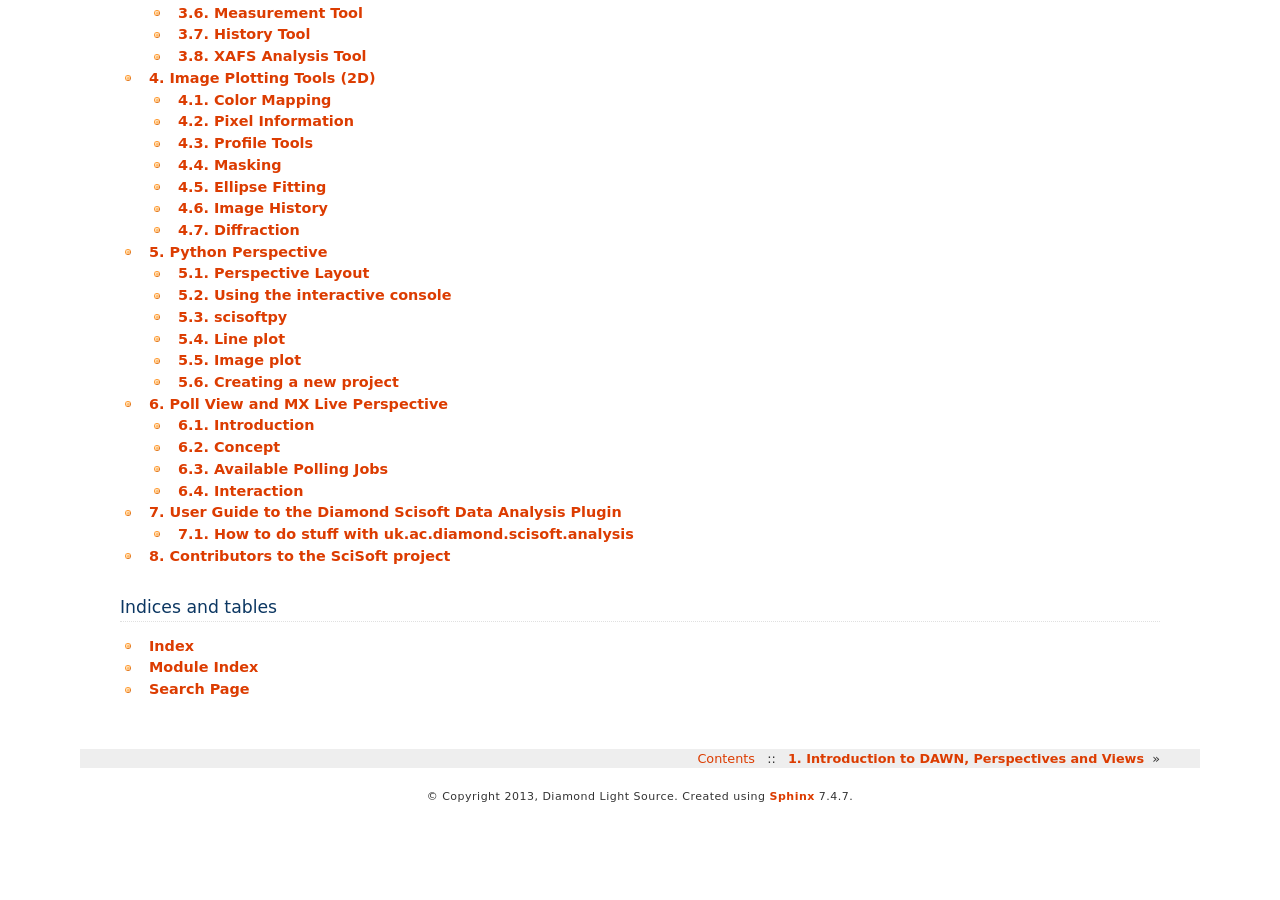
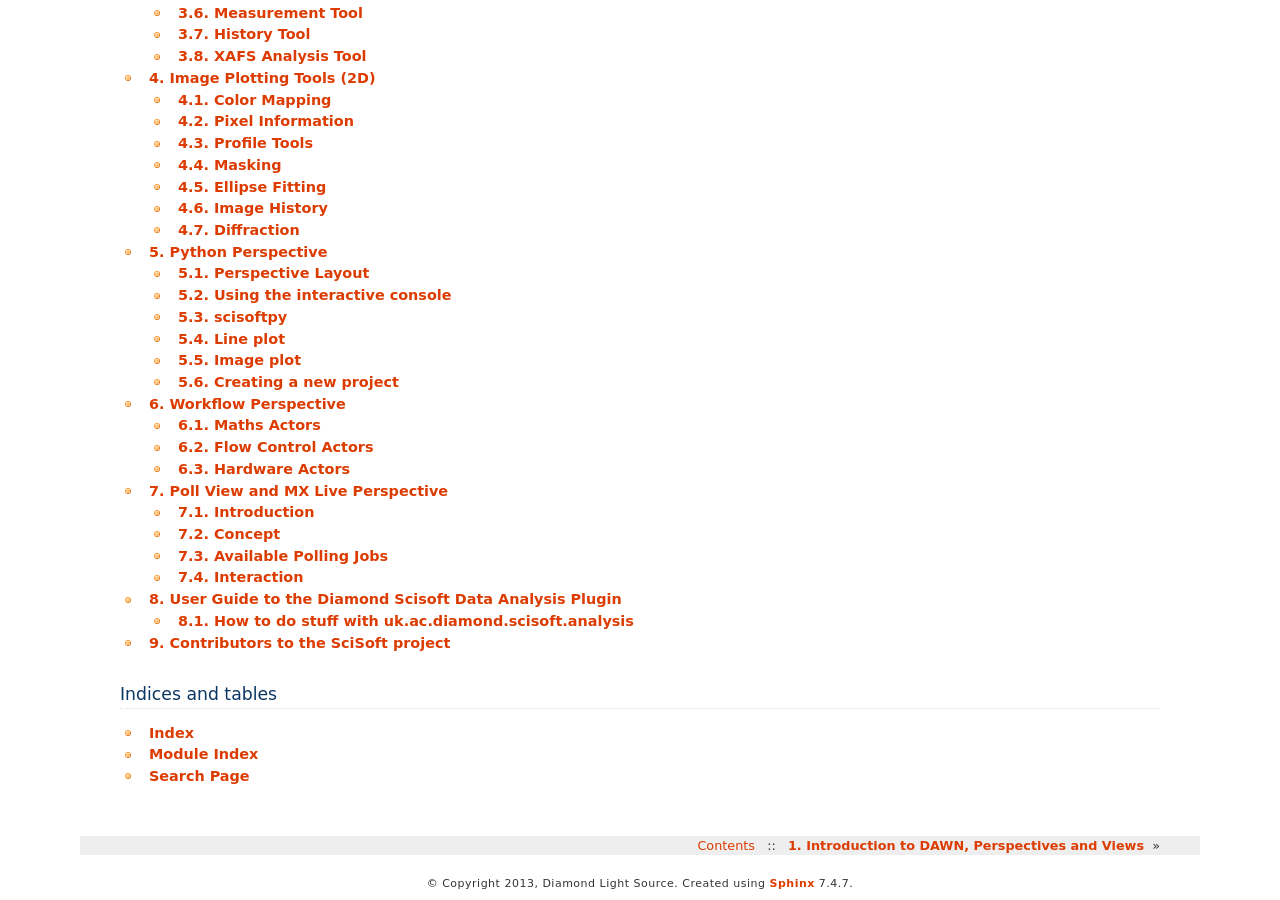
Before and after one commit to DawnScience/dawn-doc, a Sphinx documentation site: the page built from org.dawnsci.documentation.user/source/contents.rst, in a window 1280 px wide and 900 px high, scrolled down 754 px. Built offline with Sphinx 7.4.7, drawn with Linux system fonts in a browser that asks for light colours; pages that are not in the unit, such as notebooks, are missing from menus; before the commit the page ends 1567 px from its top, so only the background shows below that; some of the changed lines change nothing that is shown.

Commit message:
Initial workflowperspective rst file and images, no html added yet.

```diff
--- a/org.dawnsci.documentation.user/source/contents.rst
+++ b/org.dawnsci.documentation.user/source/contents.rst
@@ -13,6 +13,7 @@
    1d_tools
    2d_tools
    pythonperspective
+   workflowperspective
    pollingview
    exploration
    scisoftug
--- /dev/null
+++ b/org.dawnsci.documentation.user/source/workflowperspective.rst
@@ -0,0 +1,123 @@
+Workflow Perspective
+====================
+
+The Workflow perspective....
+
+.. image:: images/workflowperspective.png
+
+
+Maths Actors
+++++++++++++
+
+Add
+...
+
+An actor to add any data, for instance images, together. The actor has two inputs 'a' and 'b'. Multiple inputs may be connected to both a and b. In this case use the Expression Mode parameter to define the behavior of the actor with the multiple input data. The output is a data set named either with the object name or derived from the input variable 'file_name' depending on the value of the 'Name Mode' attribute.
+
+.. image:: images/add.png
+
+Subtract
+........
+
+An actor to subtract one array from another, for instance images. The actor has two inputs 'a' and 'b'. Multiple inputs may be connected to both a and b. In this case use the Expression Mode parameter to define the behavior of the actor with the multiple input data. Note you can repeatedly subtract one image from a pipeline of images by using 'a' for the pipeline and 'b' for the static image. The output is a data set named either with the object name or derived from the input variable 'file_name' depending on the value of the 'Name Mode' attribute.
+
+.. image:: images/subtract.png
+
+Multiply
+........
+
+An actor to multiply arrays, for instance images, together. The actor has two inputs 'a' and 'b'. Multiple inputs may be connected to both a and b. In this case use the Expression Mode parameter to define the behavior of the actor with the multiple input data. The output is a data set named either with the object name or derived from the input variable 'file_name' depending on the value of the 'Name Mode' attribute.
+
+.. image:: images/multiply.png
+
+Divide
+......
+
+An actor to divide arrays, for instance images, together. The actor has two inputs 'a' and 'b'. Multiple inputs may be connected to both a and b. In this case use the Expression Mode parameter to define the behavior of the actor with the multiple input data. The output is a data set named either with the object name or derived from the input variable 'file_name' depending on the value of the 'Name Mode' attribute.
+
+.. image:: images/divide.png
+
+Median
+......
+
+An actor to take a median of arrays, for instance images, together. The actor has two inputs 'a' and 'b'. Multiple inputs may be connected to both a and b. In this case use the Expression Mode parameter to define the behavior of the actor with the multiple input data. The output is a data set named either with the object name or derived from the input variable 'file_name' depending on the value of the 'Name Mode' attribute.
+
+Maths Actor Attributes
+......................
+
+* Name - Sets the name used in the workflow. Set to something short or it will truncate (the tooltip shows the full name in this case).
+* Expression Mode - Choose between different expression modes. For instance evaluation of the add every time a message is received, once all have been received or caching input to b and completing the add every time a changes.
+* Memory Mode - This parameter allows the original data to be modified in memory so save a copy being created. This operation however can have unforeseen downstream effects.
+* Name Mode - This attribute is used to define how the output data is named. It either uses the actor name, reads the value of the input variable 'file_name' and tried to assign a data set name from the file or just operates on the data leaving the name unchanged.
+
+Flow Control Actors
++++++++++++++++++++
+
+If
+..
+
+This actor allows different paths to be taken in the workflow depending on logical expressions. As an example see the "if_example.moml" workflow in workflows/examples:
+
+.. image:: images/if_example.png
+
+The output port have different names which can be visualised by hoovering the mouse pointer over the ports:
+
+.. image:: images/output_port.png
+
+The different output ports of the if actor are attributed different expressions. These expressions are visualised in the actor attributes view:
+
+.. image:: images/actor_attributes.png
+
+In this example the port 'output' is used if x!=1 and the port 'x==1' is used if x==1. The number of output ports and their expressions can be edited using the 'Create expressions' dialog:
+
+.. image:: images/create_expressions.png
+
+NOTE! There must always be one port called 'output'.
+
+
+Hardware Actors
++++++++++++++++
+
+
+Tango Motor
+...........
+
+This actor is a transformer type meaning it receives and transmits messages but does not create messages or act as a sink. The actor attaches to a Tango server which provides an attribute for setting value of hardware and reading value. In fact the Tango attribute does not have to move a motor, it can result in any action when the attribute changes.
+
+To set up the Tango connection go to Window->Preferences->Data Analysis->Tango. The system will attempt to automatically set the correct properties on a beamline by reading the environment variables when it starts for the first time. You will likely need to set the spec session name however.
+
+The 'Motors' attribute in the actor optionally sets the motors and always reads their value, passing this downstream in the pipeline. Typically the 'Motor Name' will be the URL to the TangoDevice after the beamline name. Something like 'motors/phi' normally. Currently the connection is not generic, only exposed motors in tango can be connected to - not everything. However arbitrary spec commands can be sent with the 'Spec Command' transformer.
+
+*Attributes*
+
+* Name - Sets the name used in the workflow. Set to something short or it will truncate (the tooltip shows the full name in this case).
+* Expression Mode - Options for specifying the flow control of the actor. For instance the actor will run on every message received or block until all messages are received. Each actor can have different options for the values of Expression Mode.
+* Motors - Parameter for editing the connections to hardware made when the actor is run. In this case a popup form is shown for adding one or more connections which are always read and optionally written. Upstream variables can be used in substitution notation ( '${var_name}' for instance) in the value and the 'Motor Name' is the last part of the Tango url after the beamline, for instance: 'motors/phi'.
+
+Spec Command
+............
+
+This actor sends spec commands into spec. These can either be individual commands, the result of each of which is recorded in a variable and passed on or a single macro file, which does not record output other than in the log file. All commands sent to spec are wrapped in an eval(' ') statement which means they can be typed in to the user interface the same as if entering commands directly into spec. If using the macro file option, you can right click on the actor and open an substitution editor for the maco. This allows upstream variables to be inserted to the macro by highlighting and double clicking the variable on the left. This actor requires tango servers to work and requires the correct tango client settings under 'Window->Prefrences->Data Analysis->Tango'.
+
+*Attributes*
+
+* Name - Sets the name used in the workflow. Set to something short or it will truncate (the tooltip shows the full name in this case).
+* Commands - The individual commands to run, the result of each of which may be read back into a separate macro.
+* Spec Macro - Reference a spec macro file with this parameter or start a new file. Then right click on the editor and open the editor. Values from up-stream can be substituted in.
+
+Shared Memory Source
+....................
+
+This source monitors shared memory and whenever it changes (note it doe nothing when no change occurs), it fires the pipeline with the data read. By default the actor monitors until stopped, i.e. the workflow never stops unless a stop actor is used downstream. There is an expert parameter to specify a timeout if the data does not change for a given time. The monitor can deal with 1D and 2D data being stored in the shared memory. For 1D there is a chunk size to specify the number of 1D arrays to read from the stack of shared memory. Integer and floating point data is supported. The actor uses a Tango client so the correct tango server for reading spec shared memory should be installed.
+
+*Attributes*
+
+* Name - Sets the name used in the workflow. Set to something short or it will truncate (the tooltip shows the full name in this case).
+* Chunk Size - The chunk of array data to read from the stack. Each data in the chunk will be forwarded on with a variable named using the 'Output Name' parameter and an 1-based integer for the chunk index. For instance 'shared1' for the first item and 'shared10' for the last when output name = “shared” and chunk size is 10.
+* Data type - Either a stack of 1D data or a 2D image.
+* Inactive After (expert parameter) - Set to -1 for infinite monitoring or a positive value in ms to define a period beyond which if the data does not change, the workflow will exit.
+* Output Name - The variable name which should be used for output data read.
+* Source Frequency - The period of checking for new data .If data has changed, it will be read and sent on, if not this actor will wait until another interval of 'Source Frequncy' has passed. Units in ms.
+* Spec Name - The name of the spec session to connect to. NOTE you cannot currently connect to arbitrary spec sessions they have to be made available by your beamline contact(s).
+* Spec Tango URI - The portion of the URI to identify the spec tango server used, for instance 'spec/shm'.
+* Spec Variable - The spec variable in the spec session to monitor. Providing the other attributes are filled in, the system will connect to spec and offer a drop down for this parameter.
```
Also changed, not shown: org.dawnsci.documentation.user/source/images/actor_attributes.png (added), org.dawnsci.documentation.user/source/images/add.png (added), org.dawnsci.documentation.user/source/images/create_expressions.png (added), org.dawnsci.documentation.user/source/images/divide.png (added), org.dawnsci.documentation.user/source/images/if_example.png (added), org.dawnsci.documentation.user/source/images/multiply.png (added), org.dawnsci.documentation.user/source/images/output_port.png (added), org.dawnsci.documentation.user/source/images/subtract.png (added), org.dawnsci.documentation.user/source/images/workflowperspective.png (added), org.dawnsci.documentation.user/source/images/x_equals_one_port.png (added).
